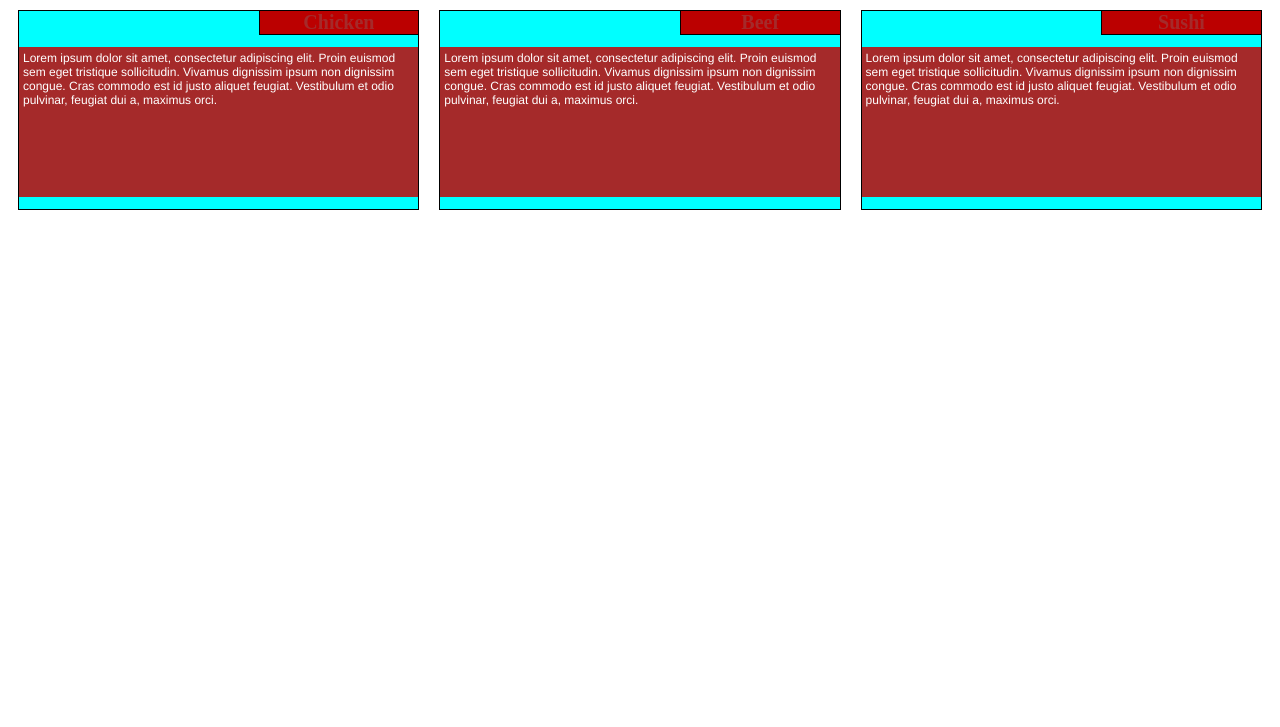
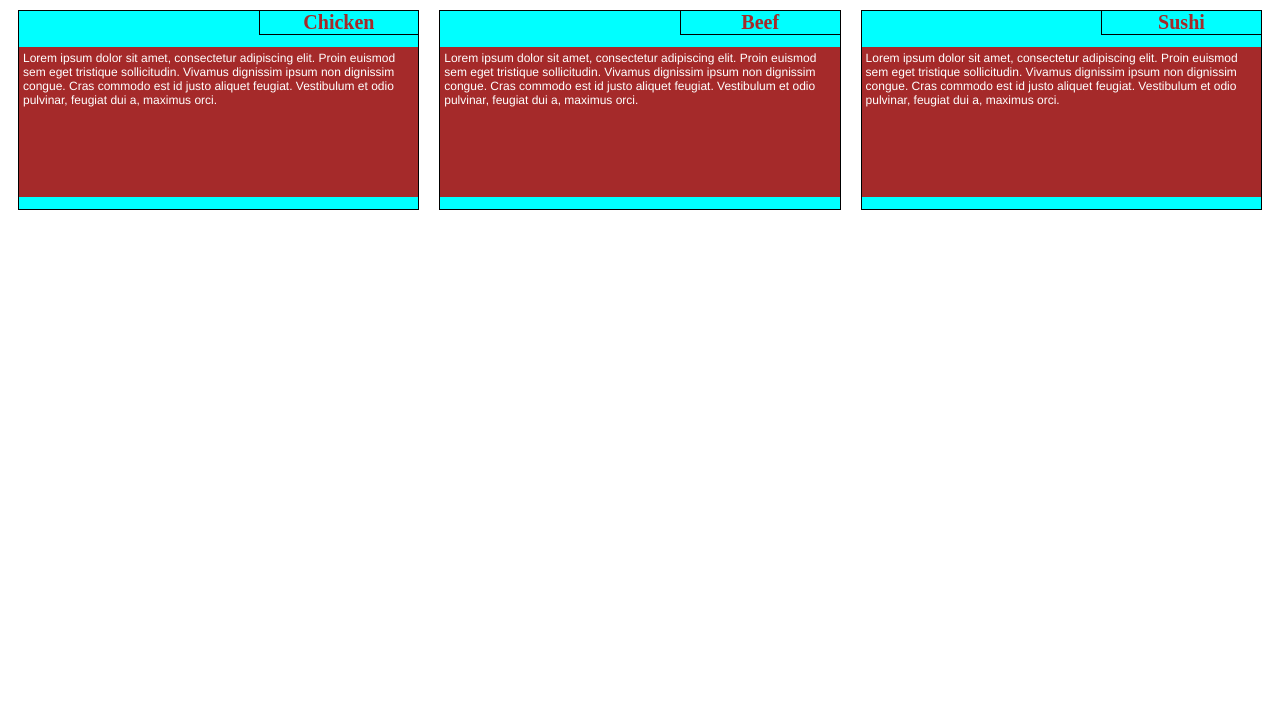
Before and after one commit to divyampandya63/module2-solution, a plain HTML site: page assignment-2/index.html in a window 1280 px wide. Shown: the part 73-800 px from the top of the page. Drawn offline with Linux system fonts and the light colour scheme.

Commit message:
colour changes

```diff
--- a/assignment-2/styles.css
+++ b/assignment-2/styles.css
@@ -38,7 +38,6 @@ div h3 {
 	font-size: 1.25em;
 	text-align: center;
 	width: 40%;
-    background-color: #BB0000;
     color: #A52A2A;
 }
 
```
